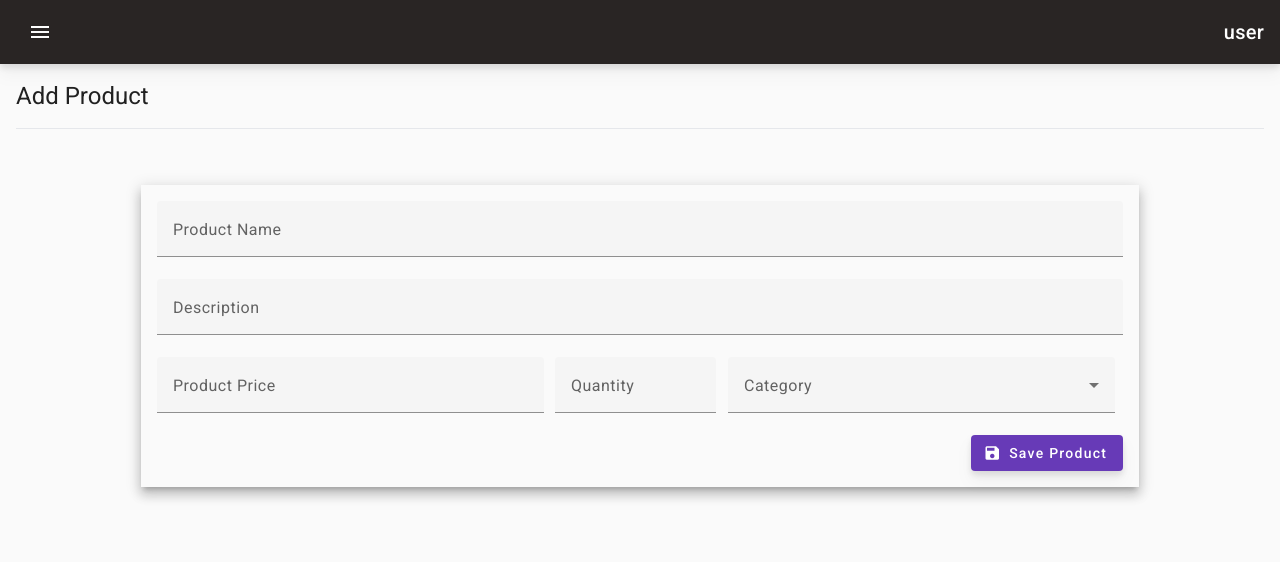
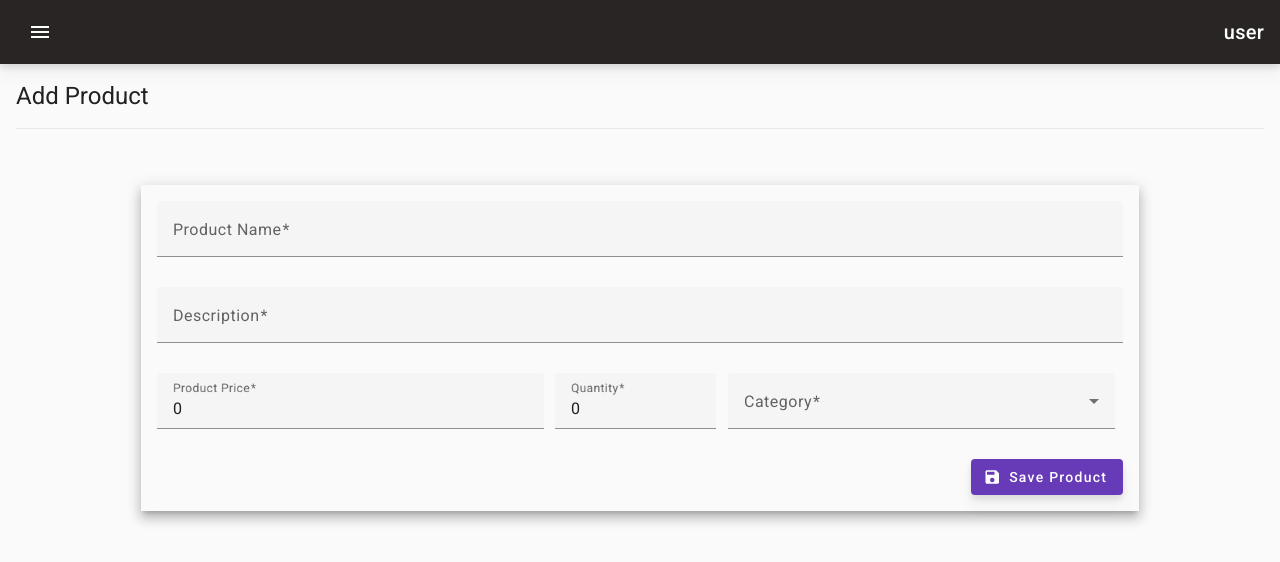
Before and after one commit to AlexAvilezB/IMS-APP, an Angular app: page /products/add in a window 1280 px wide. Shown: the top 562 px of the page. Built offline with nearby package versions, Linux system fonts and the light colour scheme; data requests are answered from the project's data file.

Commit message:
validaciones de formulario, mensajes de error, get de categories para select

```diff
--- a/src/app/IMS/interfaces/products.ts
+++ b/src/app/IMS/interfaces/products.ts
@@ -1,5 +1,5 @@
 export interface Product {
-  pid: number;
+  pid?: number;
   product_name: string;
   description: string;
   price: number;
@@ -8,6 +8,6 @@ export interface Product {
 }
 
 export interface Category {
-  cid: number;
+  cid?: number;
   category_name: string;
 }
--- a/src/app/IMS/pages/add-products/add-products.component.html
+++ b/src/app/IMS/pages/add-products/add-products.component.html
@@ -2,42 +2,55 @@
 <hr><br>
 
 <div class="flex justify-center mt-9">
-    <form autocomplete="off" [formGroup]="productsForm" class="mat-elevation-z8 p-4 w-4/5">
+    <form (ngSubmit)="saveProduct()" autocomplete="off" [formGroup]="productsForm" class="mat-elevation-z8 p-4 w-4/5">
 
+        <div class="mb-2">
             <mat-form-field appearance="fill" class="w-full">
                 <mat-label>Product Name</mat-label>
-            <input matInput>
+                <input formControlName="product_name" matInput>
             </mat-form-field>
+            <span class="text-red-500" *ngIf="validateFields('product_name')">The product name must be more than 3 letters</span>
+        </div>
 
 
+        <div class="mb-2">
             <mat-form-field appearance="fill" class="w-full">
                 <mat-label>Description</mat-label>
-            <input matInput>
+                <input formControlName="description" matInput>
             </mat-form-field>
+            <span class="text-red-500" *ngIf="validateFields('description')">The product description must be more than 5 letters</span>
+        </div>
 
 
-        <div class="flex gap-3 max-[700px]:flex-col ">
-            <mat-form-field appearance="fill" class="min-[700px]:w-2/5">
+        <div class="flex gap-3 max-[700px]:flex-col mb-2">
+            <div class="min-[700px]:w-2/5">
+                 <mat-form-field appearance="fill" class="w-full">
                     <mat-label>Product Price</mat-label>
-                <input matInput>
+                    <input type="number" formControlName="price" matInput>
                 </mat-form-field>
+            <span class="text-red-500" *ngIf="validateFields('price')">The product price must be more than 0</span>
+            </div>
 
 
-            <mat-form-field appearance="fill" class="min-[700px]:w-1/6">
+            <div class="min-[700px]:w-1/6">
+                <mat-form-field appearance="fill" class="w-full">
                     <mat-label>Quantity</mat-label>
-                <input matInput>
-            </mat-form-field>
-
-            <mat-form-field appearance="fill" class="min-[700px]:w-2/5">
-                    <mat-label>Category</mat-label>
-                    <mat-select>
-                        <mat-option value="one">First option</mat-option>
-                        <mat-option value="two">Second option</mat-option>
-                    </mat-select>
+                    <input type="number" formControlName="quantity" matInput>
                 </mat-form-field>
             </div>
 
-        <button class="drop-shadow-lg float-right" color="primary" mat-flat-button> Save Product <mat-icon>save</mat-icon></button>
+            <div class="min-[700px]:w-2/5">
+                <mat-form-field appearance="fill" class="w-full">
+                    <mat-label>Category</mat-label>
+                    <mat-select formControlName="categoria">
+                        <mat-option *ngFor="let category of categories" [value]="category.category_name">{{ category.category_name }}</mat-option>
+                    </mat-select>
+                </mat-form-field>
+                <span class="text-red-500" *ngIf="validateFields('categoria')">This field is required</span>
+            </div>
+        </div>
+
+        <button type="submit" class="drop-shadow-lg float-right" color="primary" mat-flat-button> Save Product <mat-icon>save</mat-icon></button>
 
     </form>
 </div>
--- a/src/app/IMS/pages/add-products/add-products.component.ts
+++ b/src/app/IMS/pages/add-products/add-products.component.ts
@@ -1,20 +1,55 @@
-import { Component } from '@angular/core';
-import { FormControl, FormGroup } from '@angular/forms';
+import { Component, OnInit } from '@angular/core';
+import { FormBuilder, FormControl, FormGroup, Validators } from '@angular/forms';
+import { Router } from '@angular/router';
 
-import { Category } from '../../interfaces/products';
+import { Category, Product } from '../../interfaces/products';
+import { ProductsService } from '../../services/products.service';
 
 @Component({
   selector: 'app-add-products',
   templateUrl: './add-products.component.html',
-  styles: [
-  ]
+  styles: [],
 })
-export class AddProductsComponent {
+export class AddProductsComponent implements OnInit {
+  categories: Category[] = [];
 
-  productsForm: FormGroup = new FormGroup(
-    {
-      'product_name': new FormControl('')
+  productsForm: FormGroup = this.fb.group({
+    product_name: [null, [Validators.required, Validators.minLength(3)]],
+    description: [null, [Validators.required, Validators.minLength(5)]],
+    price: [0, [Validators.required, Validators.min(1)]],
+    quantity: [0, [Validators.required, Validators.min(0)]],
+    categoria: [null, [Validators.required]],
+  });
+
+  constructor(
+    private productService: ProductsService,
+    private fb: FormBuilder,
+    private router: Router
+  ) {
+    this.productService.getCategories().subscribe((resp) => {
+      this.categories = resp;
+    });
+  }
+
+  ngOnInit(): void {
+  }
+
+  validateFields(field: string) {
+    return (
+      this.productsForm.controls[`${field}`].errors &&
+      this.productsForm.controls[`${field}`].touched
+    );
+  }
+
+  saveProduct() {
+    if (this.productsForm.invalid) {
+      this.productsForm.markAllAsTouched();
+      return;
+    } else {
+      // this.productService.createProduct(this.product).subscribe( resp => {
+      //   console.log( resp );
+      //   this.router.navigate(['/products']);
+      // })
     }
-  )
-
+  }
 }
--- a/src/app/IMS/services/products.service.ts
+++ b/src/app/IMS/services/products.service.ts
@@ -1,6 +1,7 @@
 import { HttpClient } from '@angular/common/http';
 import { Injectable } from '@angular/core';
-import { Product } from '../interfaces/products';
+import { Observable } from 'rxjs';
+import { Product, Category } from '../interfaces/products';
 
 @Injectable({
   providedIn: 'root',
@@ -14,4 +15,12 @@ export class ProductsService {
   getProducts() {
     return this.http.get<Product[]>(`${this.baseUrl}/products`);
   }
+
+  getCategories() {
+    return this.http.get<Category[]>(`${this.baseUrl}/categories`)
+  }
+
+  createProduct( product: Product ): Observable<Product> {
+    return this.http.post<Product>(`${this.baseUrl}/products`, product)
+  }
 }
```
Lines whose indentation alone changed are shown as unchanged.
